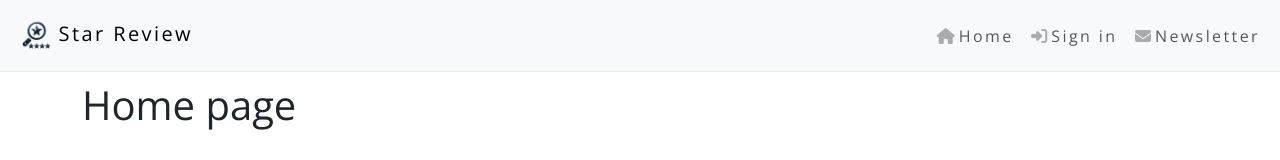
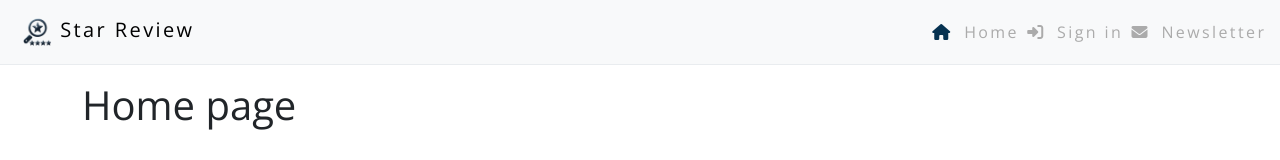
Before and after one commit to JohnnySonTrinh/coach-app, a React (Create React App) app: page / in a window 1280 px wide. Shown: the top 160 px of the page. Built offline with nearby package versions, Linux system fonts and the light colour scheme.

Commit message:
Add function for active router style to navbar

```diff
--- a/src/components/NavBar.js
+++ b/src/components/NavBar.js
@@ -2,15 +2,34 @@ import React from "react";
 import { Navbar, Container, Nav } from "react-bootstrap";
 import logo from "../assets/logo.png";
 import styles from "../styles/NavBar.module.css";
+// import { NavLink } from "react-router-dom";
+
+import { NavLink } from "react-router-dom";
+
+function CustomNavLink({ children, to, ...props }) {
+  return (
+    <NavLink
+      to={to}
+      {...props}
+      className={({ isActive }) =>
+        isActive ? `${styles.NavLink} ${styles.Active}` : styles.NavLink
+      }
+    >
+      {children}
+    </NavLink>
+  );
+}
 
 const NavBar = () => {
   return (
     <Navbar expand="md" className={styles.NavBar} fixed="top">
       <Container fluid>
-        <Navbar.Brand href="#">
-          <img src={logo} alt="logo" height={45} />
-          <span className="d-none d-md-inline">Star Review</span>
-        </Navbar.Brand>
+        <NavLink to="/">
+          <Navbar.Brand href="#">
+            <img src={logo} alt="logo" height={45} />
+            <span className="d-none d-md-inline">Star Review</span>
+          </Navbar.Brand>
+        </NavLink>
         <Navbar.Toggle aria-controls="navbarScroll" />
         <Navbar.Collapse id="navbarScroll">
           <Nav
@@ -18,15 +37,18 @@ const NavBar = () => {
             style={{ maxHeight: "200px" }}
             navbarScroll
           >
-            <Nav.Link>
-              <i className="fa fa-house"></i>Home
-            </Nav.Link>
-            <Nav.Link>
-              <i className="fa fa-sign-in"></i>Sign in
-            </Nav.Link>
-            <Nav.Link>
-              <i className="fa fa-envelope"></i>Newsletter
-            </Nav.Link>
+            <CustomNavLink to="/">
+              {" "}
+              <i className="fa fa-house"></i> Home{" "}
+            </CustomNavLink>
+            <CustomNavLink to="/signin">
+              {" "}
+              <i className="fa fa-sign-in"></i> Sign in{" "}
+            </CustomNavLink>
+            <CustomNavLink to="/newsletter">
+              {" "}
+              <i className="fa fa-envelope"></i> Newsletter{" "}
+            </CustomNavLink>
           </Nav>
         </Navbar.Collapse>
       </Container>
--- a/src/styles/NavBar.module.css
+++ b/src/styles/NavBar.module.css
@@ -1,8 +1,19 @@
 .NavBar {
   background-color: #f8f9fa;
   border-bottom: 1px solid #e9ecef;
-  letter-spacing: var(--spacing);
 }
 .NavBar button {
   border: none;
 }
+
+.NavLink i,
+.NavLink a {
+  color: var(--clr-grey-1);
+  padding: 5px;
+  letter-spacing: var(--spacing);
+}
+
+.Active i,
+.Active a {
+  color: var(--clr-primary-1);
+}
```
